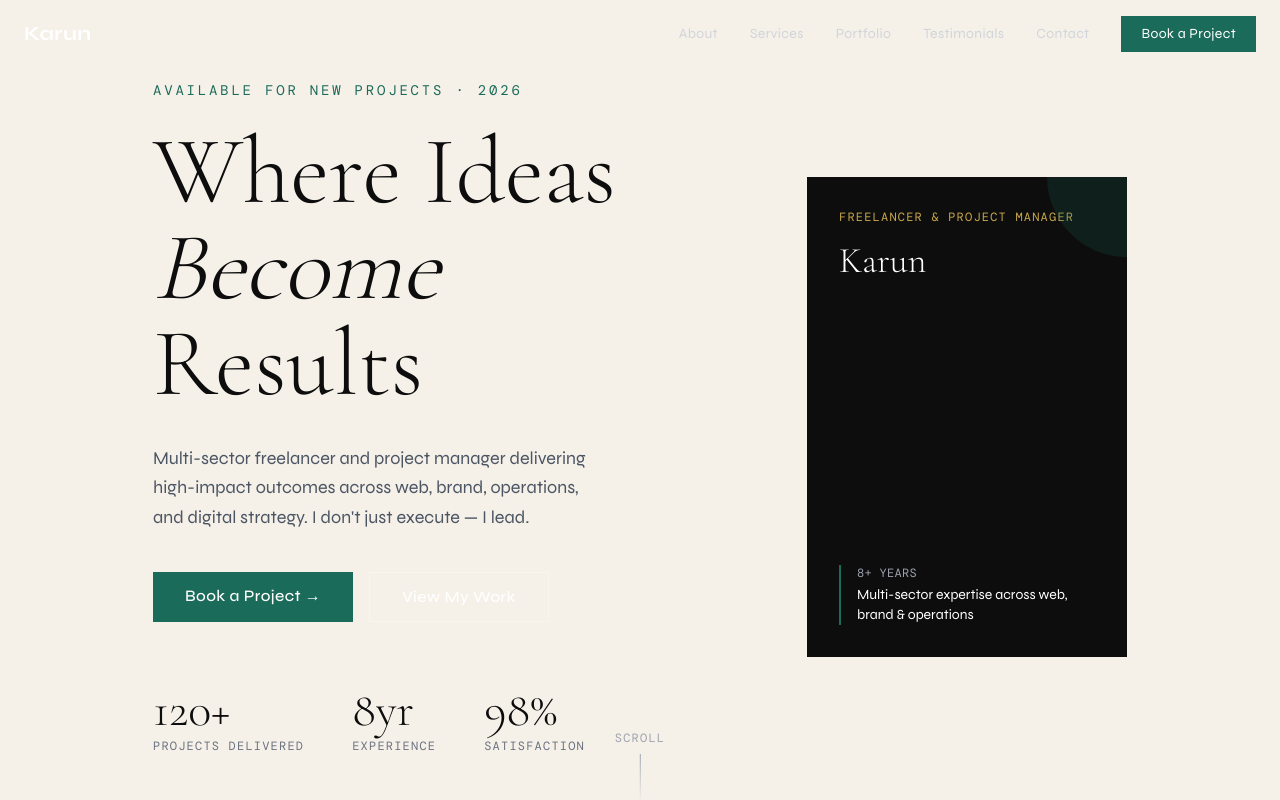
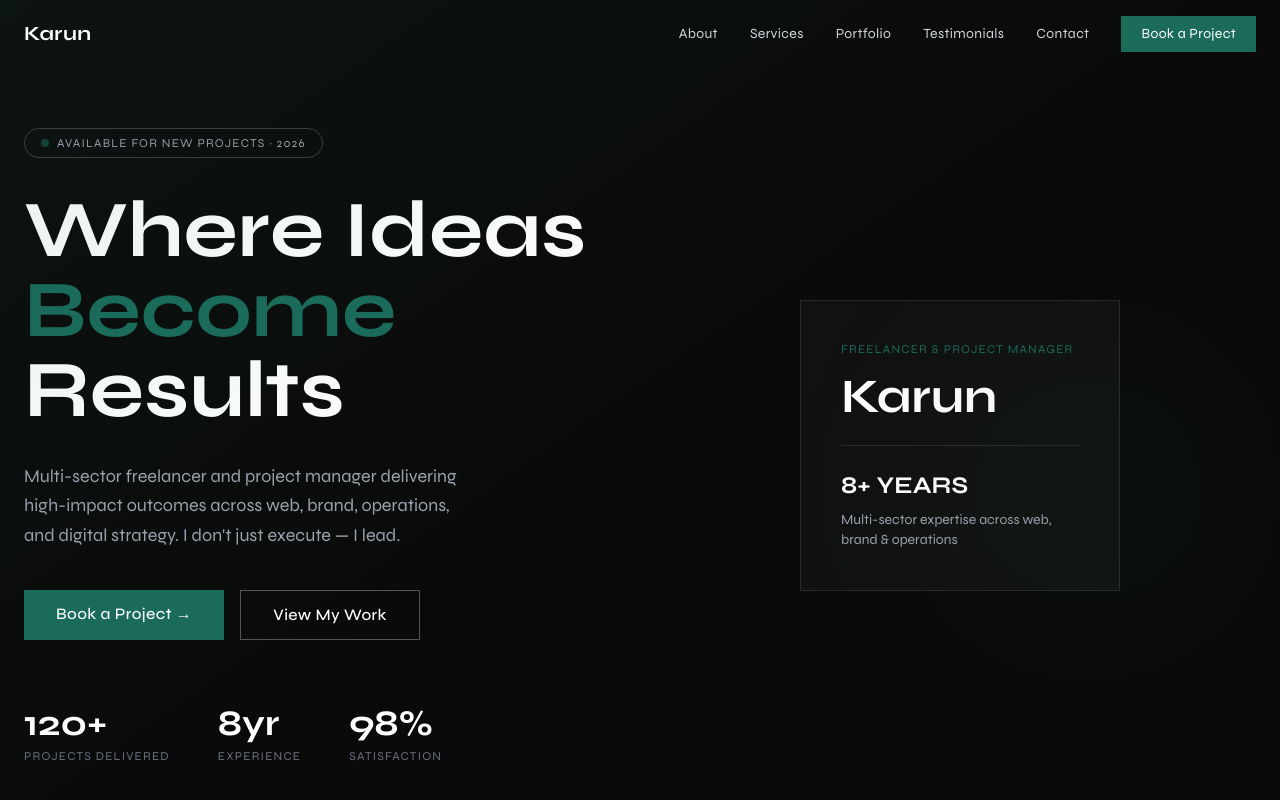
Before and after one commit to KARUN-499/karun-portfolio-v2, a Next.js app: page / in a window 1280 px wide. Shown: the top 800 px of the page. Built offline with nearby package versions, Linux system fonts and the light colour scheme; a web font is replaced by a local one.

Commit message:
Redesign Hero: black theme

```diff
--- a/components/Hero.tsx
+++ b/components/Hero.tsx
@@ -1,70 +1,60 @@
 'use client';
 import Link from 'next/link';
-import { useEffect, useRef } from 'react';
 
 export default function Hero() {
   return (
-    <section className="min-h-screen bg-[#F5F0E8] flex items-center relative overflow-hidden">
-      <div className="max-w-7xl mx-auto px-6 py-20 grid grid-cols-1 lg:grid-cols-2 gap-12 items-center">
+    <section className="min-h-screen bg-[#0A0A0A] flex items-center relative overflow-hidden" id="home">
+      {/* Background gradient */}
+      <div className="absolute inset-0 bg-gradient-to-br from-[#1B6B5A]/10 via-transparent to-transparent pointer-events-none"/>
+      <div className="absolute top-1/3 right-0 w-96 h-96 bg-[#1B6B5A]/5 rounded-full blur-3xl pointer-events-none"/>
+
+      <div className="max-w-7xl mx-auto px-6 py-32 grid grid-cols-1 lg:grid-cols-2 gap-12 items-center w-full">
         {/* Left content */}
         <div>
-          <p className="font-mono text-sm tracking-[0.2em] text-[#1B6B5A] mb-6 uppercase">
-            Available for new projects &middot; 2026
-          </p>
-          <h1 className="font-serif text-[72px] lg:text-[96px] leading-none font-light text-[#0D0D0D] mb-8">
-            Where Ideas
-            <br />
-            <span className="italic">Become</span>
-            <br />
+          <div className="inline-flex items-center gap-2 border border-white/20 rounded-full px-4 py-1.5 mb-8">
+            <span className="w-2 h-2 bg-[#1B6B5A] rounded-full animate-pulse"/>
+            <p className="font-sans text-xs tracking-widest text-gray-400 uppercase">Available for new projects &middot; 2026</p>
+          </div>
+          <h1 className="font-sans text-[64px] lg:text-[80px] leading-none font-bold text-white mb-8">
+            Where Ideas<br />
+            <span className="text-[#1B6B5A]">Become</span><br />
             Results
           </h1>
-          <p className="font-sans text-lg text-gray-600 max-w-md mb-10 leading-relaxed">
+          <p className="font-sans text-lg text-gray-400 max-w-md mb-10 leading-relaxed">
             Multi-sector freelancer and project manager delivering high-impact outcomes across web, brand, operations, and digital strategy. I don&apos;t just execute &mdash; I lead.
           </p>
-          <div className="flex flex-wrap gap-4 mb-16">
-            <Link href="#booking" className="btn-primary">
-              Book a Project &rarr;
-            </Link>
-            <Link href="#portfolio" className="btn-outline">
-              View My Work
-            </Link>
+          <div className="flex flex-wrap gap-4">
+            <Link href="#booking" className="btn-primary">Book a Project &rarr;</Link>
+            <Link href="#portfolio" className="btn-outline">View My Work</Link>
           </div>
           {/* Stats */}
-          <div className="flex gap-12">
+          <div className="flex gap-12 mt-16">
             <div>
-              <p className="font-serif text-5xl font-light text-[#0D0D0D]">120+</p>
-              <p className="font-mono text-xs tracking-widest text-gray-500 uppercase mt-1">Projects Delivered</p>
+              <p className="font-sans text-4xl font-bold text-white">120+</p>
+              <p className="font-sans text-xs text-gray-500 tracking-widest uppercase mt-1">Projects Delivered</p>
             </div>
             <div>
-              <p className="font-serif text-5xl font-light text-[#0D0D0D]">8yr</p>
-              <p className="font-mono text-xs tracking-widest text-gray-500 uppercase mt-1">Experience</p>
+              <p className="font-sans text-4xl font-bold text-white">8yr</p>
+              <p className="font-sans text-xs text-gray-500 tracking-widest uppercase mt-1">Experience</p>
             </div>
             <div>
-              <p className="font-serif text-5xl font-light text-[#0D0D0D]">98%</p>
-              <p className="font-mono text-xs tracking-widest text-gray-500 uppercase mt-1">Satisfaction</p>
+              <p className="font-sans text-4xl font-bold text-white">98%</p>
+              <p className="font-sans text-xs text-gray-500 tracking-widest uppercase mt-1">Satisfaction</p>
             </div>
           </div>
         </div>
         {/* Right card */}
-        <div className="hidden lg:flex justify-end">
-          <div className="w-80 h-[480px] bg-[#0D0D0D] rounded-none p-8 flex flex-col justify-between relative overflow-hidden">
-            <div className="absolute top-0 right-0 w-40 h-40 bg-[#1B6B5A] opacity-20 rounded-full translate-x-20 -translate-y-20" />
-            <div>
-              <p className="font-mono text-xs tracking-widest text-[#C9A84C] uppercase mb-4">Freelancer & Project Manager</p>
-              <p className="font-serif text-4xl text-white font-light">Karun</p>
-            </div>
-            <div className="border-l-2 border-[#1B6B5A] pl-4">
-              <p className="font-mono text-xs text-gray-400 tracking-wide">8+ YEARS</p>
-              <p className="font-sans text-sm text-white mt-1">Multi-sector expertise across web, brand & operations</p>
+        <div className="hidden lg:flex justify-center">
+          <div className="border border-white/10 bg-[#111111] p-10 w-80">
+            <p className="font-sans text-xs tracking-widest text-[#1B6B5A] uppercase mb-4">Freelancer &amp; Project Manager</p>
+            <p className="font-sans text-5xl font-bold text-white mb-6">Karun</p>
+            <div className="border-t border-white/10 pt-6">
+              <p className="font-sans text-2xl font-bold text-white">8+ YEARS</p>
+              <p className="font-sans text-sm text-gray-400 mt-2">Multi-sector expertise across web, brand &amp; operations</p>
             </div>
           </div>
         </div>
       </div>
-      {/* Scroll indicator */}
-      <div className="absolute bottom-8 left-1/2 -translate-x-1/2 flex flex-col items-center gap-2">
-        <p className="font-mono text-xs tracking-widest text-gray-400 uppercase">Scroll</p>
-        <div className="w-px h-12 bg-gradient-to-b from-gray-400 to-transparent" />
-      </div>
     </section>
   );
 }
```
